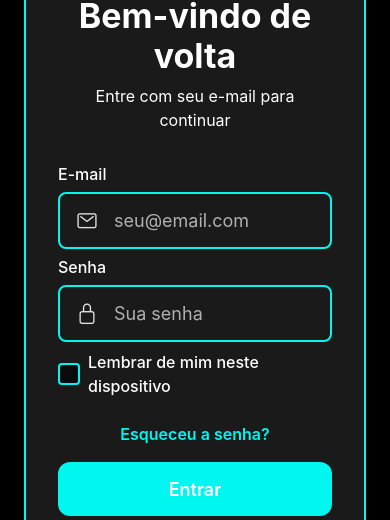
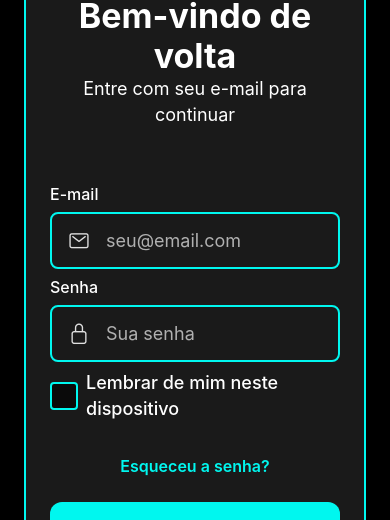
Before and after one commit to Gabriel-Becker/AcessoLivre, a React Native app in the folder frontend/: screen /Login in a window 390 px wide. Shown: the part 210-730 px from the top of the page. Built offline with nearby package versions, Linux system fonts and the light colour scheme; no server answers.

Commit message:
feat: tela de login adaptada aos niveis de fonte

```diff
--- a/frontend/src/screens/auth/Login.js
+++ b/frontend/src/screens/auth/Login.js
@@ -100,16 +100,16 @@ export default function Login({ navigation }) {
           flexGrow: 1,
           alignItems: 'center',
           justifyContent: 'center',
-          paddingHorizontal: t.spacing.lg,
-          paddingVertical: t.spacing.lg,
+          paddingHorizontal: isDesktop ? t.spacing.xl : t.spacing.lg,
+          paddingVertical: t.spacing.xl,
         },
         scrollContainer: {
           flexGrow: 1,
         },
         card: {
           width: '100%',
-          maxWidth: 440,
-          padding: t.spacing.xl,
+          maxWidth: isDesktop ? 760 : 560,
+          padding: isDesktop ? t.spacing.xl : t.spacing.lg,
           backgroundColor: t.colors.surface,
           borderColor: t.colors.borderLight,
           borderWidth: isHighContrast ? 2 : 1,
@@ -118,20 +118,22 @@ export default function Login({ navigation }) {
         },
         forgot: {
           alignSelf: 'center',
-          marginBottom: t.spacing.md,
+          marginBottom: t.spacing.lg,
         },
         rememberRow: {
           flexDirection: 'row',
           alignItems: 'center',
           alignSelf: 'center',
-          marginBottom: t.spacing.lg,
+          marginBottom: t.spacing.xl,
         },
         rememberLabel: {
           marginLeft: t.spacing.sm,
+          fontSize: 18,
+          lineHeight: 26,
         },
         checkbox: {
-          width: 22,
-          height: 22,
+          width: 28,
+          height: 28,
           borderRadius: t.borderRadius.sm,
           borderWidth: 2,
           borderColor: t.colors.primary,
@@ -141,14 +143,16 @@ export default function Login({ navigation }) {
         },
         helperText: {
           marginTop: -t.spacing.sm,
-          marginBottom: t.spacing.md,
+          marginBottom: t.spacing.lg,
+          fontSize: 18,
+          lineHeight: 26,
         },
         twoFactorInlineBox: {
           borderWidth: isHighContrast ? 2 : 1,
           borderColor: t.colors.borderLight,
           borderRadius: t.borderRadius.md,
-          padding: t.spacing.md,
-          marginBottom: t.spacing.md,
+          padding: t.spacing.lg,
+          marginBottom: t.spacing.lg,
           backgroundColor: isHighContrast ? t.colors.backgroundSecondary : t.colors.surface,
         },
         modalOverlay: {
@@ -160,16 +164,28 @@ export default function Login({ navigation }) {
         },
         modalCard: {
           width: '100%',
-          maxWidth: 420,
+          maxWidth: 620,
           backgroundColor: t.colors.surface,
-          borderRadius: t.borderRadius.lg,
+          borderRadius: t.borderRadius.xl,
           borderWidth: isHighContrast ? 2 : 1,
           borderColor: t.colors.borderLight,
-          padding: t.spacing.lg,
+          padding: t.spacing.xl,
           ...(isHighContrast ? t.shadows.none : t.shadows.md),
         },
+        modalTitulo: {
+          fontSize: 24,
+          lineHeight: 30,
+        },
+        modalSubtitulo: {
+          fontSize: 18,
+          lineHeight: 26,
+        },
+        modalTexto: {
+          fontSize: 18,
+          lineHeight: 26,
+        },
       }),
-    [isHighContrast, t]
+    [isDesktop, isHighContrast, t]
   );
 
   const handleSubmitLogin = async (values) => {
@@ -281,7 +297,7 @@ export default function Login({ navigation }) {
             <Card style={styles.card} variant={isHighContrast ? 'outlined' : 'default'} altoContraste={isHighContrast}>
             <AuthHeader title="Bem-vindo de volta" subtitle="Acessibilidade para todos" altoContraste={isHighContrast} />
             <Spacer size="sm" />
-            <ThemedText color={isHighContrast ? 'textOnPrimary' : 'textSecondary'} align="center" altoContraste={isHighContrast}>
+            <ThemedText color={isHighContrast ? 'textOnPrimary' : 'textSecondary'} align="center" altoContraste={isHighContrast} style={styles.helperText}>
               Entre com seu e-mail para continuar
             </ThemedText>
 
@@ -420,11 +436,11 @@ export default function Login({ navigation }) {
       >
         <View style={styles.modalOverlay}>
           <View style={styles.modalCard}>
-            <ThemedText variant="h3" weight="bold" align="center" altoContraste={isHighContrast}>
+            <ThemedText variant="h3" weight="bold" align="center" altoContraste={isHighContrast} style={styles.modalTitulo}>
               Verificação em duas etapas
             </ThemedText>
             <Spacer size="xs" />
-            <ThemedText color={isHighContrast ? 'textOnPrimary' : 'textSecondary'} align="center" altoContraste={isHighContrast}>
+            <ThemedText color={isHighContrast ? 'textOnPrimary' : 'textSecondary'} align="center" altoContraste={isHighContrast} style={styles.modalSubtitulo}>
               Digite o código de 6 dígitos do seu aplicativo autenticador.
             </ThemedText>
 
@@ -486,11 +502,11 @@ export default function Login({ navigation }) {
       >
         <View style={styles.modalOverlay}>
           <View style={styles.modalCard}>
-            <ThemedText variant="h3" weight="bold" align="center" altoContraste={isHighContrast}>
+            <ThemedText variant="h3" weight="bold" align="center" altoContraste={isHighContrast} style={styles.modalTitulo}>
               Conta desativada
             </ThemedText>
             <Spacer size="xs" />
-            <ThemedText color={isHighContrast ? 'textOnPrimary' : 'textSecondary'} align="center" altoContraste={isHighContrast}>
+            <ThemedText color={isHighContrast ? 'textOnPrimary' : 'textSecondary'} align="center" altoContraste={isHighContrast} style={styles.modalTexto}>
               Sua conta foi desativada, Contate um administrador para mais informações
             </ThemedText>
 
```
